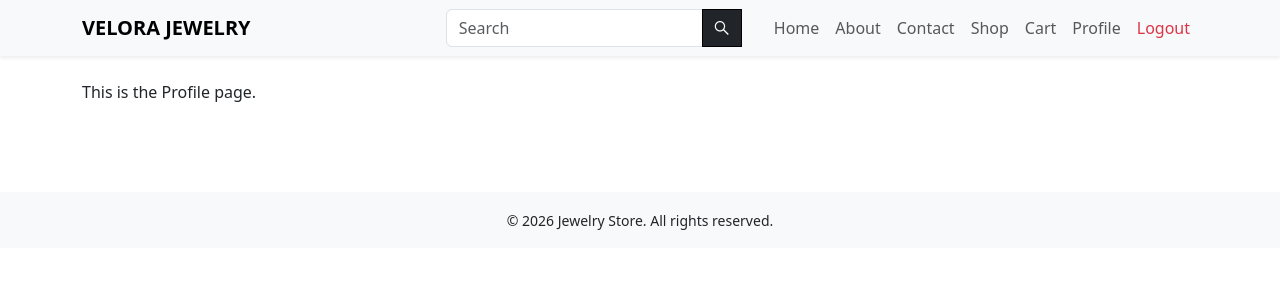
After one commit to PDennise/velora_jewelry, a Django app: page /users/profile/ in a window 1280 px wide. The commit adds this page. Shown: the top 300 px of the page. Run offline with Django 4.2, Linux system fonts and the light colour scheme; a user stored in the database is signed in; tables that the repository leaves empty hold one stand-in row (values such as "Sample post").

Commit message:
Add logout and profile templates Add login required to profile view and fix url Add profile link to navbar

```diff
--- a/templates/base.html
+++ b/templates/base.html
@@ -73,7 +73,7 @@
 
                 {% if user.is_authenticated %}
                 <li class="nav-item">
-                    <a class="nav-link" href="#">Profile</a>
+                    <a class="nav-link" href="{% url 'users:profile' %}">Profile</a>
                 </li>
                 <li class="nav-item">
                     <a class="nav-link text-danger" href="{% url 'users:logout' %}">Logout</a>
--- /dev/null
+++ b/users/templates/users/profile.html
@@ -0,0 +1,6 @@
+{% extends 'base.html' %}
+{% load static %}
+
+{% block content %}
+<p>This is the Profile page.</p>
+{% endblock %}
--- a/users/urls.py
+++ b/users/urls.py
@@ -8,5 +8,5 @@ urlpatterns = [
     path('register/', views.register, name='register'),
     path('login/', views.user_login, name='login'),
     path('logout/', views.user_logout, name='logout'),
-    path('', views.profile, name='profile')
+    path('profile/', views.profile, name='profile')
 ]
--- a/users/views.py
+++ b/users/views.py
@@ -3,12 +3,14 @@ from django.contrib.auth import login, logout, authenticate
 from django.contrib import messages
 from .forms import CustomUserCreationForm
 from django.contrib.auth.models import User
+from django.contrib.auth.decorators import login_required
 
 # Create your views here.
+@login_required
 def profile(request):
     """ Display the user's profile. """
 
-    template = 'profiles/profile.html'
+    template = 'users/profile.html'
     context = {}
 
     return render(request, template, context)
```
Also changed, not shown: users/templates/users/logout.html (added, +7 -0 lines).
